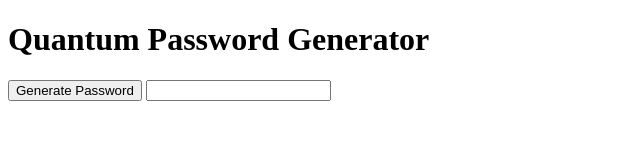
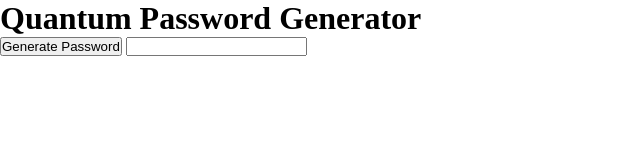
Before and after one commit to ptriv1/quantum-password-generator, a plain HTML site: page index.html in a window 1280 px wide. Shown: the whole page, without its empty margins (0-640 px from the left). Drawn offline with Linux system fonts and the light colour scheme; files that its build step writes are made by us from their sources.

Commit message:
link to index.html, changes to style.css

```diff
--- a/index.html
+++ b/index.html
@@ -1,6 +1,7 @@
 <!DOCTYPE html>
 <html>
 <head>
+    <link href="styles/style.css" rel="stylesheet" />
 <title>Page Title</title>
 </head>
 <body>
--- a/style.css
+++ b/style.css
@@ -0,0 +1,5 @@
+* {
+    margin: 0;
+    padding: 0;
+    box-sizing: border-box;
+  }
```
